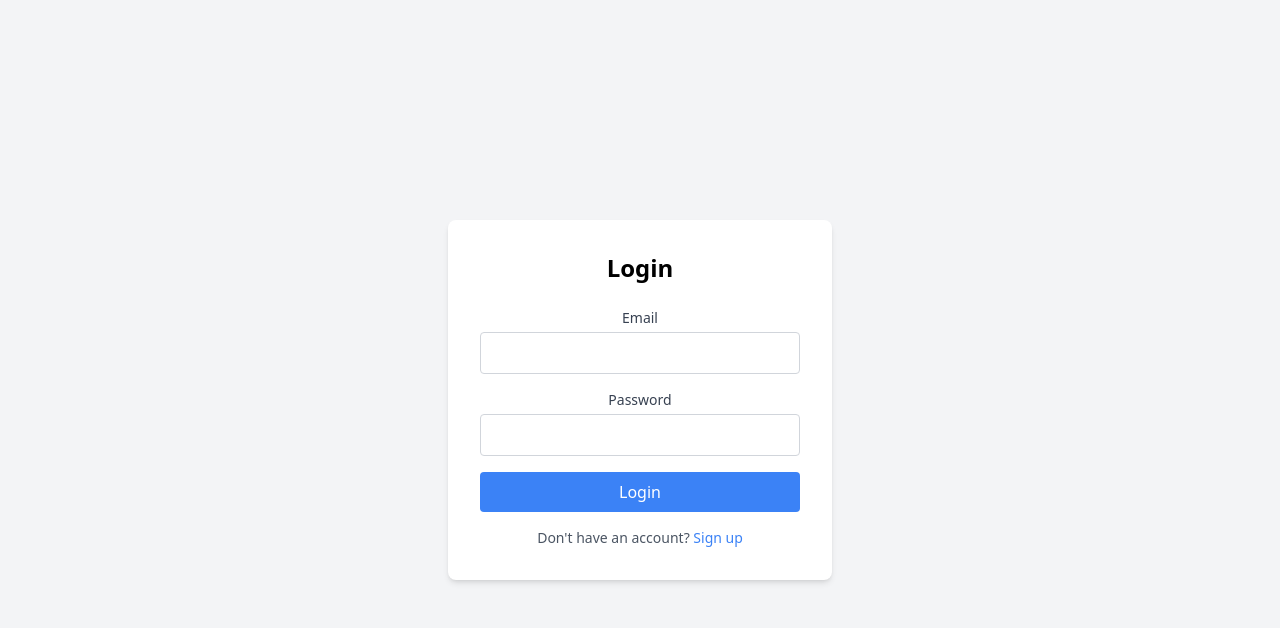
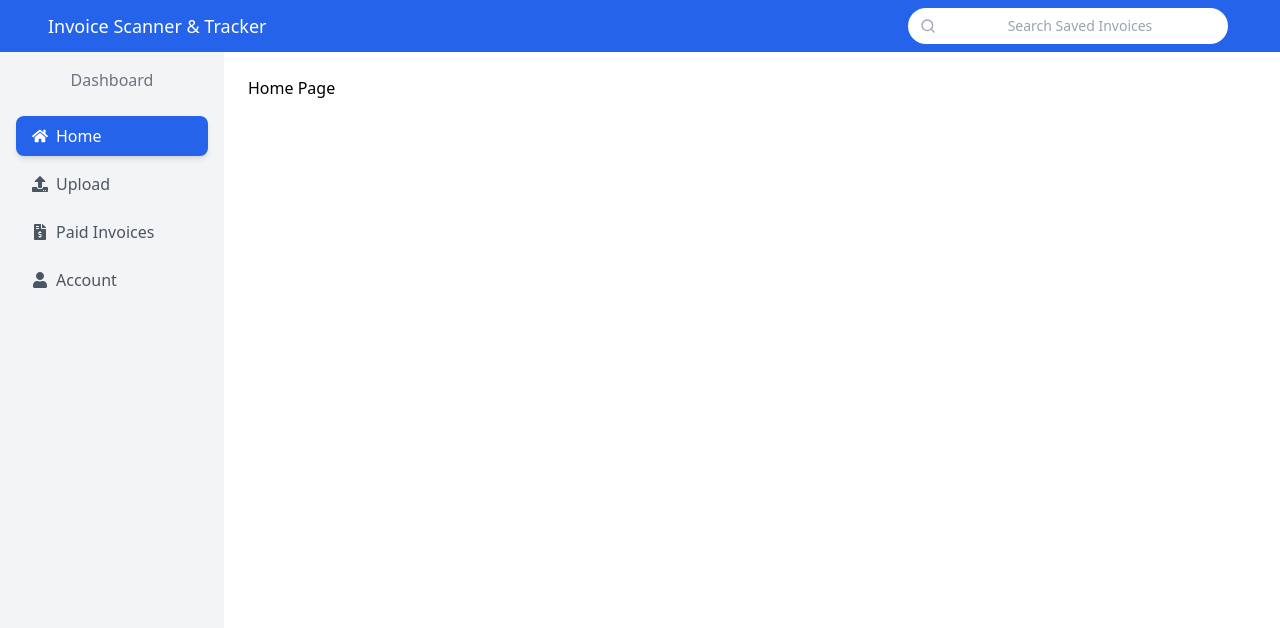
Before and after one commit to Hari-GS/Invoice-Manager, a React (Create React App) app in the folder frontend/: page / in a window 1280 px wide. Shown: the top 628 px of the page. Built offline with nearby package versions, Linux system fonts and the light colour scheme.

Commit message:
dashboard created (#2)
Co-authored-by: sakthi223 <sakthivigneshwari007@gmail.com>

```diff
--- a/frontend/package.json
+++ b/frontend/package.json
@@ -10,6 +10,7 @@
     "axios": "^1.11.0",
     "react": "^19.1.1",
     "react-dom": "^19.1.1",
+    "react-icons": "^5.5.0",
     "react-router-dom": "^7.8.0",
     "react-scripts": "5.0.1",
     "web-vitals": "^2.1.4"
--- a/frontend/src/App.js
+++ b/frontend/src/App.js
@@ -1,18 +1,23 @@
-import logo from './logo.svg';
-import './App.css';
-import {Routes, Route} from "react-router-dom"
-import SignUp from './components/SignUp';
-import Login from './components/Login';
+import React from "react";
+import { BrowserRouter as Router, Routes, Route } from "react-router-dom";
+import Layout from "./components/Layout";
 
-function App() {
+const Home = () => <h1>Home Page</h1>;
+const Upload = () => <h1>Upload Page</h1>;
+const PaidInvoices = () => <h1>Paid Invoices Page</h1>;
+const Account = () => <h1>Account Page</h1>;
+
+const App = () => {
   return (
-    <div className="App">
       <Routes>
-        <Route path = "/" element = {<Login />}/>
-        <Route path = "/SignUp" element = {<SignUp/>}/>
+        <Route path="/" element={<Layout />}>
+          <Route index element={<Home />} />
+          <Route path="upload" element={<Upload />} />
+          <Route path="paid-invoices" element={<PaidInvoices />} />
+          <Route path="account" element={<Account />} />
+        </Route>
       </Routes>
-    </div>
   );
-}
+};
 
 export default App;
--- /dev/null
+++ b/frontend/src/components/Dashboard.jsx
@@ -0,0 +1,43 @@
+import React from "react";
+import { Link, useLocation } from "react-router-dom";
+import { FaHome, FaUpload, FaFileInvoiceDollar, FaUser } from "react-icons/fa";
+
+const Dashboard = () => {
+  const location = useLocation();
+
+  const menuItems = [
+    { name: "Home", icon: <FaHome size={16} />, path: "/" },
+    { name: "Upload", icon: <FaUpload size={16} />, path: "/upload" },
+    { name: "Paid Invoices", icon: <FaFileInvoiceDollar size={16} />, path: "/paid-invoices" },
+    { name: "Account", icon: <FaUser size={16} />, path: "/account" },
+  ];
+
+  return (
+    <div className="bg-gray-100 h-screen w-56 p-4">
+      {/* Dashboard Title */}
+      <h2 className="text-gray-500 font-medium mb-6 text-center">Dashboard</h2>
+
+      {/* Menu List */}
+      <ul className="space-y-2">
+        {menuItems.map((item) => (
+          <li key={item.name}>
+            <Link
+              to={item.path}
+              className={`flex items-center gap-2 px-4 py-2 rounded-lg transition-all
+                ${
+                  location.pathname === item.path
+                    ? "bg-blue-600 text-white shadow-md"
+                    : "text-gray-600 hover:bg-gray-200"
+                }`}
+            >
+              {item.icon}
+              <span className="font-medium">{item.name}</span>
+            </Link>
+          </li>
+        ))}
+      </ul>
+    </div>
+  );
+};
+
+export default Dashboard;
--- /dev/null
+++ b/frontend/src/components/Layout.jsx
@@ -0,0 +1,23 @@
+import React from "react";
+import Navbar from "./Navbar";
+import Dashboard from "./Dashboard";
+import { Outlet } from "react-router-dom";
+
+const Layout = () => {
+  return (
+    <div className="flex flex-col h-screen">
+      {/* Top Navbar */}
+      <Navbar />
+
+      {/* Sidebar + Page Content */}
+      <div className="flex flex-1">
+        <Dashboard />
+        <div className="flex-1 p-6 bg-white overflow-auto">
+          <Outlet /> {/* Page content goes here */}
+        </div>
+      </div>
+    </div>
+  );
+};
+
+export default Layout;
--- /dev/null
+++ b/frontend/src/components/Navbar.jsx
@@ -0,0 +1,25 @@
+import React from "react";
+import { FiSearch } from "react-icons/fi";
+
+const Navbar = () => {
+  return (
+    <nav className="bg-blue-600 px-4 py-2 flex justify-between items-center shadow-md">
+      {/* Left side: App Name */}
+      <h1 className="ml-8 text-white font-light text-lg">
+        Invoice Scanner & Tracker
+      </h1>
+
+      {/* Right side: Search Box */}
+      <div className="relative mr-9">
+        <FiSearch className="absolute left-3 top-1/2 -translate-y-1/2 text-gray-400" />
+        <input
+          type="text"
+          placeholder="Search Saved Invoices"
+          className="pl-10 pr-4 py-2 rounded-full text-sm text-center border-none outline-none w-80"
+        />
+      </div>
+    </nav>
+  );
+};
+
+export default Navbar;
--- /dev/null
+++ b/frontend/src/pages/Home.jsx
@@ -0,0 +1,15 @@
+import React from 'react'
+import Navbar from '../components/Navbar'
+import Dashboard from '../components/Dashboard'
+
+
+function Home() {
+  return (
+    <div>
+        <Navbar/>
+        <Dashboard/>
+    </div>
+  )
+}
+
+export default Home
--- /dev/null
+++ b/frontend/src/pages/Upload.jsx
@@ -0,0 +1,7 @@
+import React from 'react'
+
+export default function Upload() {
+  return (
+    <div>Upload</div>
+  )
+}
```
Also changed, not shown: 1 other file (tests, documents, lock files or other folders).
